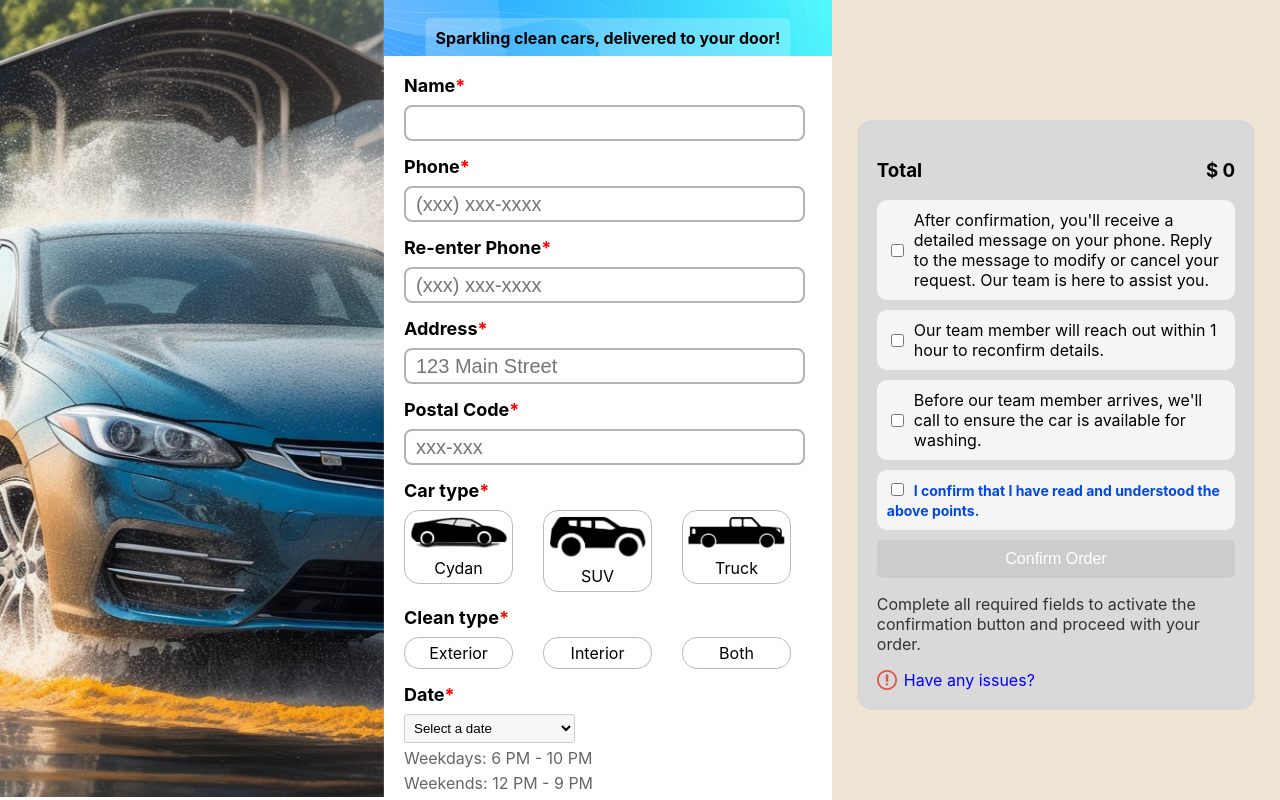
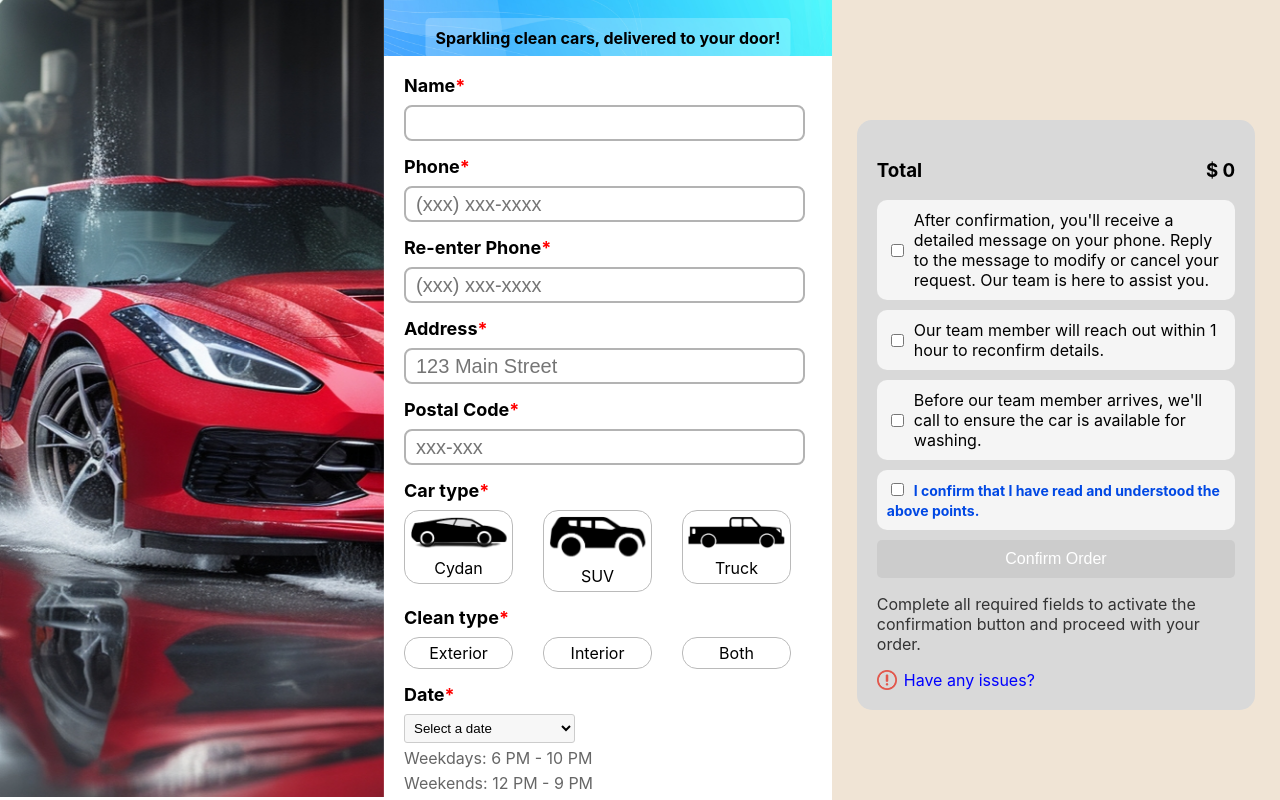
Before and after one commit to youssefMoJo/Sparkle-drive, a React (Create React App) app: page / in a window 1280 px wide. Shown: the top 800 px of the page. Built offline with nearby package versions, Linux system fonts and the light colour scheme.

Commit message:
changed the poster

```diff
--- a/src/Components/Poster.js
+++ b/src/Components/Poster.js
@@ -6,7 +6,7 @@ function Poster() {
     <div className="Poster">
       <img
         className="PosterImg"
-        src={require("../Assets/poster.jpg")}
+        src={require("../Assets/poster1.jpg")}
         alt="poster"
       />
     </div>
```
Also changed, not shown: src/Assets/poster1.jpg (added), src/Assets/poster2.jpg (added).
